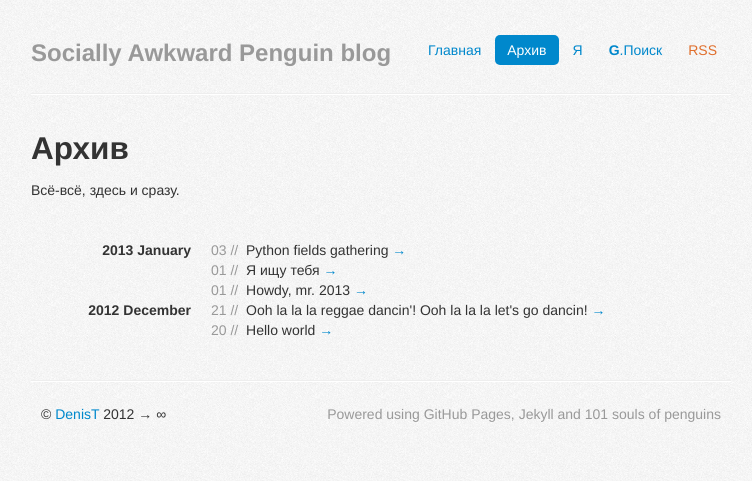
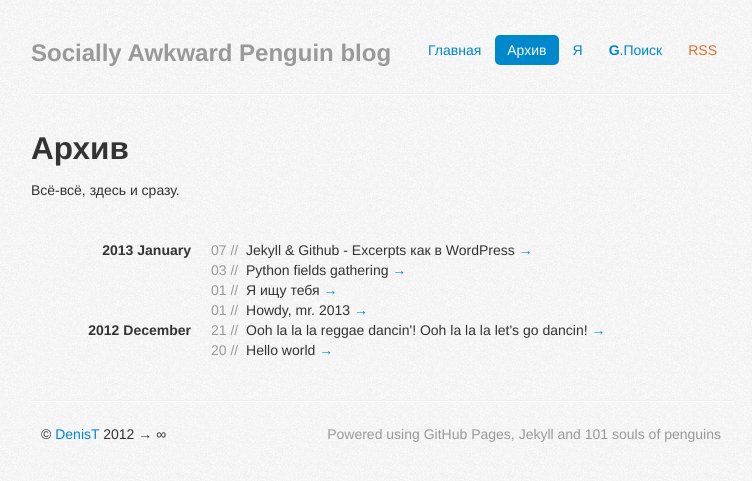
Before and after one commit to iorlas/iorlas.github.com, a Jekyll site: the page built from archive.html, in a window 1280 px wide. Shown: the top 481 px of the page, without its empty margins (259-1011 px from the left). Built offline with Jekyll 4.4.1, drawn with Linux system fonts in a browser that asks for light colours; Markdown is read by kramdown in place of the engine named in the settings; comment, search, counter and statistics services are not loaded.

Commit message:
Updated _posts/2013-01-07-githubekyll.md

```diff
--- a/_posts/2013-01-07-githubekyll.md
+++ b/_posts/2013-01-07-githubekyll.md
@@ -1,7 +1,7 @@
 ---
 layout: post
-title: "Jekyll & Github & Prose - реальность"
-published: false
+title: "Jekyll & Github - Excerpts как в WordPress"
+published: true
 ---
 
 Ужас-то какой!
```
